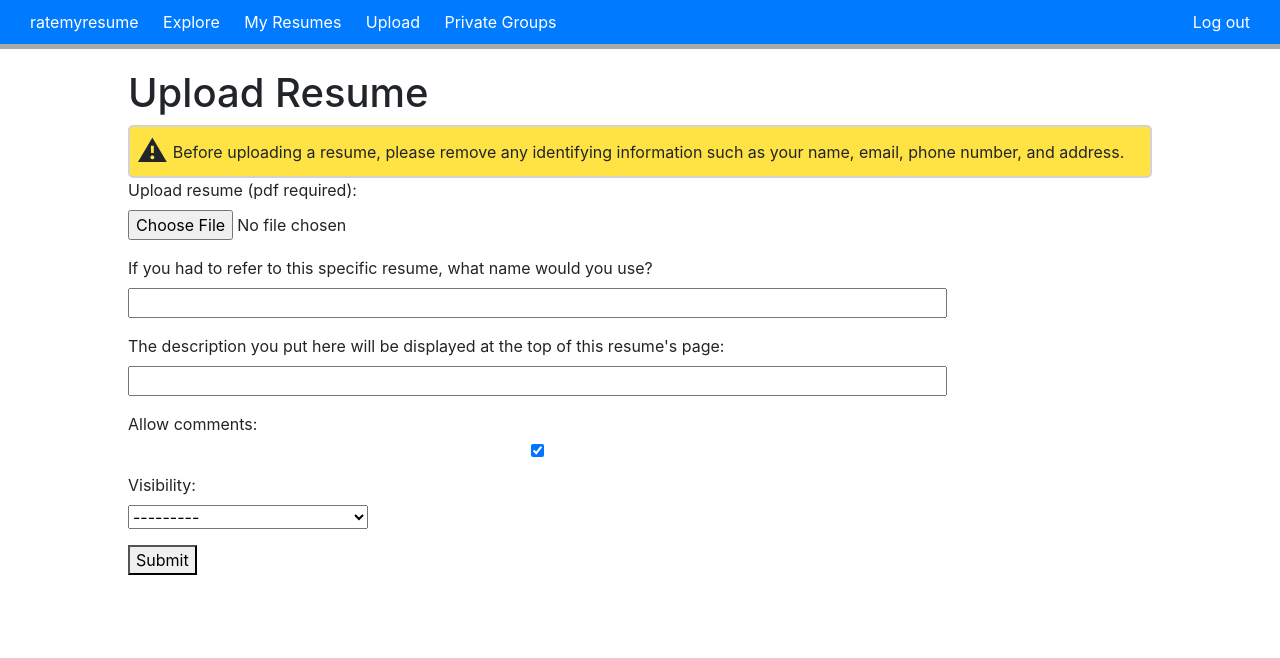
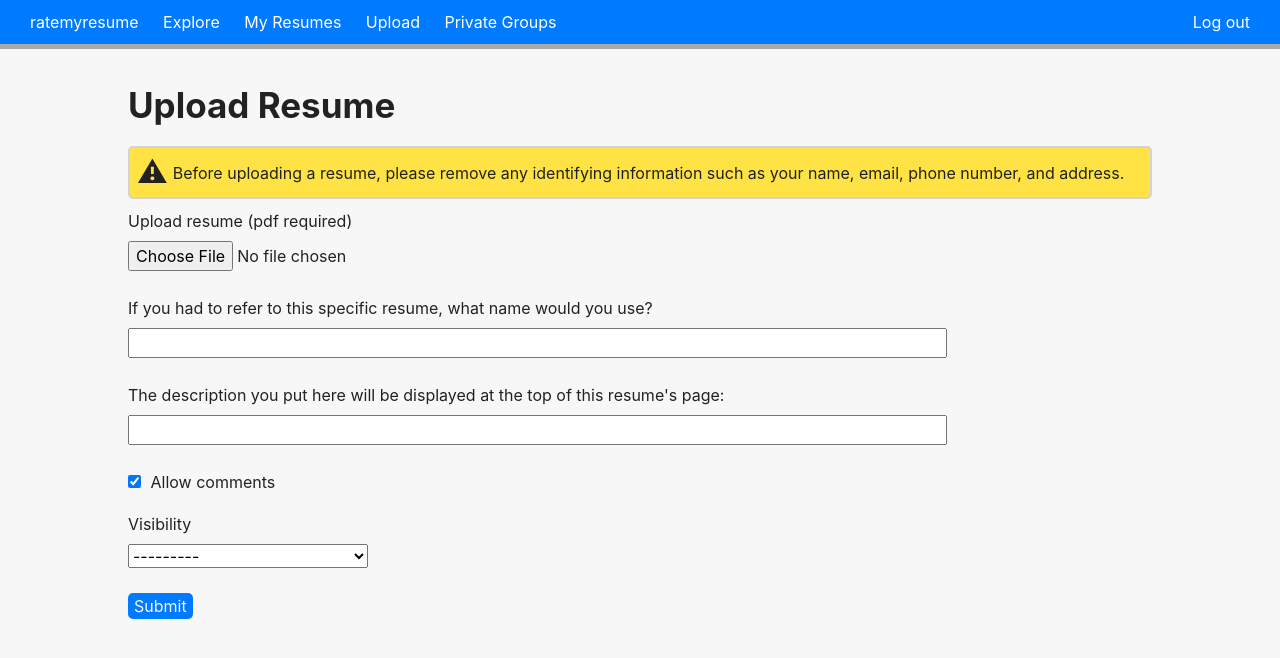
Before and after one commit to zgstumpf/ratemyresume, a Django app: page /upload/ in a window 1280 px wide. Shown: the top 658 px of the page. Run offline with Django 5.2, Linux system fonts and the light colour scheme; a user stored in the database is signed in; tables that the repository leaves empty hold one stand-in row (values such as "Sample post"); some libraries are stand-ins or nearby versions.

Commit message:
Visal improvements to upload form

```diff
--- a/resumes/forms.py
+++ b/resumes/forms.py
@@ -10,12 +10,6 @@ class UploadResumeForm(ModelForm):
     class Meta:
         model = Resume
         fields = ['file', 'name', 'description', 'commentsEnabled', 'visibility', 'groupsSharedWith']
-        labels = {
-            'file': 'Upload resume (pdf required)',
-            'name': 'If you had to refer to this specific resume, what name would you use?',
-            'description': "The description you put here will be displayed at the top of this resume's page:",
-            'commentsEnabled': 'Allow comments'
-        }
 
     def __init__(self, *args, **kwargs):
         request = kwargs.pop('request', None)
--- a/resumes/static/resumes/upload.css
+++ b/resumes/static/resumes/upload.css
@@ -18,10 +18,7 @@ input {
     border: 2px solid lightgrey;
     border-radius: 5px;
     padding: 2px;
-}
-
-.warning-box * {
-    /* display: inline-block; */
+    margin-bottom: 10px;
 }
 
 .warning-symbol {
@@ -36,3 +33,20 @@ input {
 #id_groupsSharedWith {
     display: none
 }
+
+.checkbox input, .checkbox label {
+    display: inline-block;
+    width: fit-content;
+}
+
+.checkbox input {
+    margin-right: 5px;
+}
+
+.form-field {
+    margin-bottom: 25px;
+}
+
+.form-field-thin {
+    margin-bottom: 10px;
+}
--- a/resumes/templates/resumes/upload.html
+++ b/resumes/templates/resumes/upload.html
@@ -7,7 +7,7 @@
 {% endblock %}
 
 {% block content %}
-    <h1>Upload Resume</h1>
+    <h1 class="page-header">Upload Resume</h1>
 
     <div class="warning-box">
         <span class="warning-symbol">&#9888;</span>
@@ -16,8 +16,41 @@
 
     <form method="post" enctype="multipart/form-data">
         {% csrf_token %}
-        {{ form.as_p }}
-        <button type="submit">Submit</button>
+
+        {% comment %}width: fit-content ensures the default browser error message when a required file input is _blank
+        is centered with the content instead of centered in the middle of the page since form-fields expand to fit the page{% endcomment%}
+        <div class="form-field" style='width: fit-content;'>
+            <label for="{{ form.file.id_for_label }}">Upload resume (pdf required)</label>
+            {{ form.file }}
+        </div>
+
+        <div class="form-field">
+            <label for="{{ form.name.id_for_label }}">If you had to refer to this specific resume, what name would you use?</label>
+            {{ form.name }}
+        </div>
+
+        <div class="form-field">
+            <label for="{{ form.description.id_for_label }}">The description you put here will be displayed at the top of this resume's page:</label>
+            {{ form.description }}
+        </div>
+
+        <div class="form-field-thin">
+            <div class="checkbox">
+                {{ form.commentsEnabled }}
+                <label for="{{ form.commentsEnabled.id_for_label }}">Allow comments</label>
+            </div>
+        </div>
+
+        <div class="form-field">
+            <label for="{{ forms.visibility.id_for_label }}">Visibility</label>
+            {{ form.visibility }}
+
+            <div class="checkbox">
+                {{ form.groupsSharedWith }}
+            </div>
+        </div>
+
+        <button type="submit" class="blue-btn">Submit</button>
     </form>
 
 {% endblock %}
--- a/static/base.css
+++ b/static/base.css
@@ -1,3 +1,18 @@
+body {
+    /* Default font for entire website - move this to base.css eventually */
+    font-family: "Inter", sans-serif;
+    font-optical-sizing: auto;
+    font-weight: 400;
+    font-style: normal;
+    font-variation-settings: "slnt" 0;
+
+    /* Default background color - slightly off white */
+    background-color: #F7F7F7;
+
+    /* Default text color - slightly off black */
+    color: #222222;
+}
+
 .rmr-navbar {
     background-color: #007bff;
     border-bottom: 5px solid darkgray;
@@ -23,6 +38,28 @@
     float: right;
 }
 
+.content {
+    margin: 0 10%;
+}
+
+.page-header {
+    font-size: 35px;
+    font-weight: bold;
+
+    /* border-bottom: 1px solid #cccdcf; */
+    margin-bottom: 20px;
+    margin-top: 35px;
+}
+
+.sub-header {
+    font-weight: 400;
+    font-style: normal;
+
+    border-bottom: 1px solid #cccdcf;
+    margin-bottom: 20px;
+    margin-top: 35px;
+}
+
 /* This will be the universal table for the site */
 .table-container {
     width: 100%;
@@ -38,3 +75,15 @@
 .table-container th, td {
     border-bottom: 1px solid rgb(205, 205, 205);
 }
+
+.blue-btn {
+    background-color: #007bff;
+    color:#F7F7F7;
+    /* Override default border-width */
+    border-width: 0px;
+    border-radius: 5px;
+}
+
+.blue-btn:hover {
+    background-color: #016ada;
+}
```
Also changed, not shown: resumes/static/resumes/details.css (+2 -27 lines), resumes/static/resumes/user.css (+5 -5 lines), resumes/templates/resumes/user.html (+10 -2 lines), README.md, resumes/views.py (line endings or trailing spaces).
